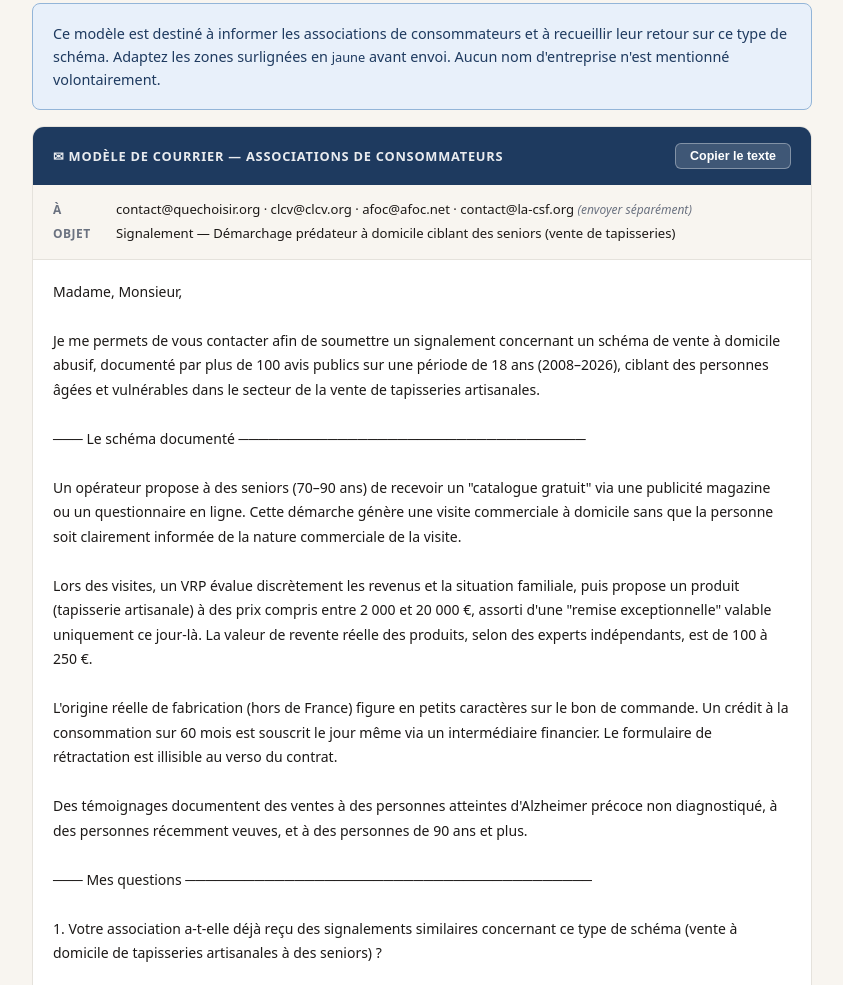
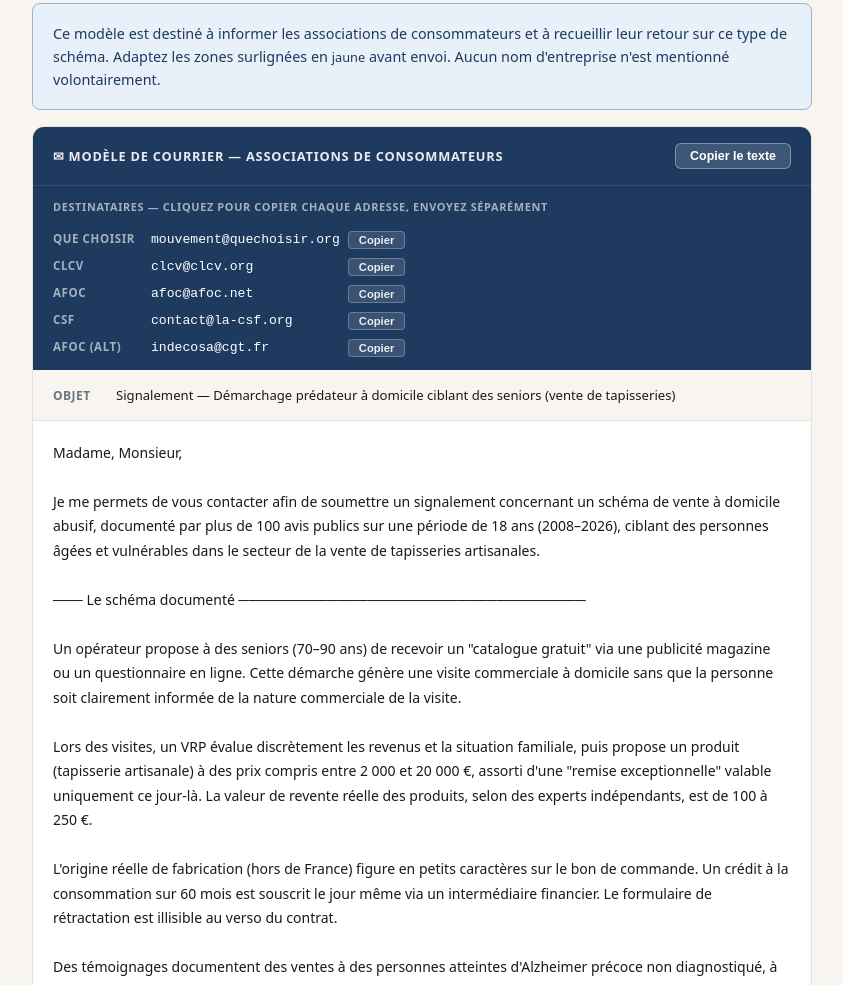
Before and after one commit to alx/alerte-demarchage-seniors, a plain HTML site: page docs/index.html in a window 1280 px wide. Shown: the part 5503-6488 px from the top of the page, without its empty margins (218-1061 px from the left). Drawn offline with Linux system fonts and the light colour scheme.

Commit message:
Corrige l'adresse Que Choisir et ajoute boutons copier par destinataire

```diff
--- a/docs/index.html
+++ b/docs/index.html
@@ -463,6 +463,47 @@
       border-top: 1px solid var(--border);
       background: var(--page-bg);
     }
+    .addr-list {
+      display: flex;
+      flex-direction: column;
+      gap: 6px;
+      margin-top: 4px;
+    }
+    .addr-row {
+      display: flex;
+      align-items: center;
+      gap: 8px;
+      flex-wrap: wrap;
+    }
+    .addr-org {
+      font-size: 0.72rem;
+      font-weight: 700;
+      text-transform: uppercase;
+      letter-spacing: 0.05em;
+      color: rgba(255,255,255,0.6);
+      min-width: 90px;
+    }
+    .addr-email {
+      font-size: 0.82rem;
+      color: #fff;
+      font-family: monospace;
+      flex: 1;
+    }
+    .addr-copy {
+      background: rgba(255,255,255,0.12);
+      border: 1px solid rgba(255,255,255,0.25);
+      color: rgba(255,255,255,0.9);
+      font-size: 0.7rem;
+      font-weight: 600;
+      padding: 2px 10px;
+      border-radius: 4px;
+      cursor: pointer;
+      white-space: nowrap;
+      transition: background 0.15s;
+      flex-shrink: 0;
+    }
+    .addr-copy:hover { background: rgba(255,255,255,0.22); }
+    .addr-copy.copied { background: rgba(134,239,172,0.25); border-color: rgba(134,239,172,0.5); color: #86efac; }
 
     /* ── DISCLAIMER ── */
     .disclaimer {
@@ -904,11 +945,37 @@
       <span class="email-header-title">✉ Modèle de courrier — associations de consommateurs</span>
       <button class="copy-btn" onclick="copyEmail(this)" aria-label="Copier le contenu du courrier">Copier le texte</button>
     </div>
+    <div class="email-header" style="background: var(--navy); border-top: 1px solid rgba(255,255,255,0.1); padding-top: 0.75rem; padding-bottom: 0.75rem; flex-direction: column; align-items: flex-start; gap: 10px;">
+      <span class="email-header-title" style="opacity:0.6; font-size:0.68rem;">Destinataires — cliquez pour copier chaque adresse, envoyez séparément</span>
+      <div class="addr-list">
+        <div class="addr-row">
+          <span class="addr-org">Que Choisir</span>
+          <span class="addr-email">mouvement@quechoisir.org</span>
+          <button class="addr-copy" onclick="copyAddr(this,'mouvement@quechoisir.org')">Copier</button>
+        </div>
+        <div class="addr-row">
+          <span class="addr-org">CLCV</span>
+          <span class="addr-email">clcv@clcv.org</span>
+          <button class="addr-copy" onclick="copyAddr(this,'clcv@clcv.org')">Copier</button>
+        </div>
+        <div class="addr-row">
+          <span class="addr-org">AFOC</span>
+          <span class="addr-email">afoc@afoc.net</span>
+          <button class="addr-copy" onclick="copyAddr(this,'afoc@afoc.net')">Copier</button>
+        </div>
+        <div class="addr-row">
+          <span class="addr-org">CSF</span>
+          <span class="addr-email">contact@la-csf.org</span>
+          <button class="addr-copy" onclick="copyAddr(this,'contact@la-csf.org')">Copier</button>
+        </div>
+        <div class="addr-row">
+          <span class="addr-org">AFOC (alt)</span>
+          <span class="addr-email">indecosa@cgt.fr</span>
+          <button class="addr-copy" onclick="copyAddr(this,'indecosa@cgt.fr')">Copier</button>
+        </div>
+      </div>
+    </div>
     <div class="email-meta">
-      <div class="email-meta-row">
-        <span class="email-meta-label">À</span>
-        <span>contact@quechoisir.org · clcv@clcv.org · afoc@afoc.net · contact@la-csf.org <em style="color:var(--text-muted);font-size:0.75rem;">(envoyer séparément)</em></span>
-      </div>
       <div class="email-meta-row">
         <span class="email-meta-label">Objet</span>
         <span>Signalement — Démarchage prédateur à domicile ciblant des seniors (vente de tapisseries)</span>
@@ -960,6 +1027,17 @@ Cordialement,
   </div>
 
   <script>
+    function copyAddr(btn, addr) {
+      navigator.clipboard.writeText(addr).then(() => {
+        btn.textContent = '✓ Copié';
+        btn.classList.add('copied');
+        setTimeout(() => {
+          btn.textContent = 'Copier';
+          btn.classList.remove('copied');
+        }, 2000);
+      });
+    }
+
     function copyEmail(btn) {
       const body = document.getElementById('email-body');
       // Extract plain text, stripping HTML tags
```
